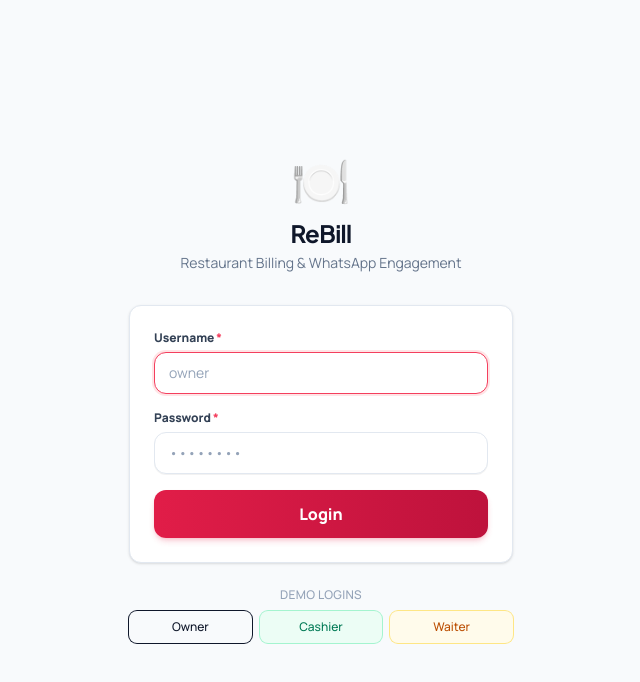
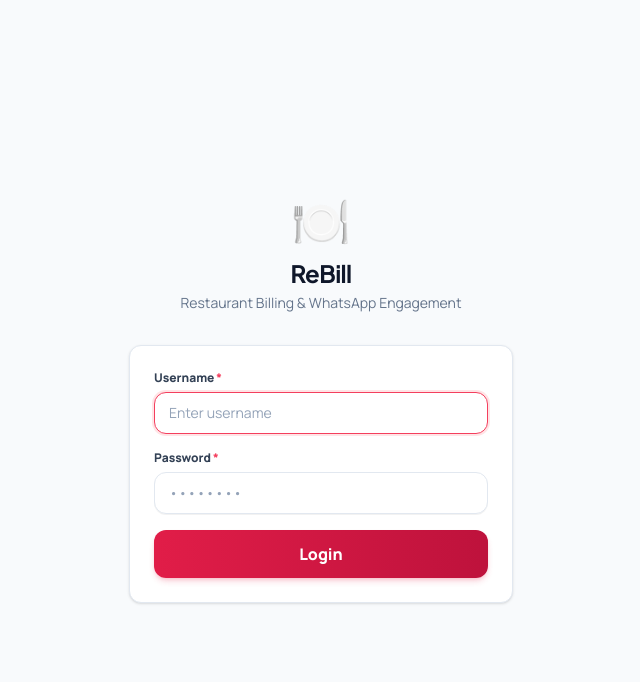
Before and after one commit to badarpurboom/rebill, a React (Vite) app in the folder frontend/: page /login in a window 1280 px wide. Shown: the top 682 px of the page, without its empty margins (319-959 px from the left). Built offline with nearby package versions, Linux system fonts and the light colour scheme; no server answers.

Commit message:
ui: remove demo logins button section from login page

```diff
--- a/frontend/src/pages/Login.jsx
+++ b/frontend/src/pages/Login.jsx
@@ -7,12 +7,6 @@
 import Button from '@/components/ui/Button'
 import { FormRow, Input } from '@/components/ui/Field'
 import { PageLoader } from '@/components/ui/Misc'
-
-const DEMO_LOGINS = [
-  { username: 'owner', password: 'owner123', label: 'Owner', tone: 'bg-brand-50 text-brand-700 ring-brand-200' },
-  { username: 'cashier', password: 'cashier123', label: 'Cashier', tone: 'bg-emerald-50 text-emerald-700 ring-emerald-200' },
-  { username: 'waiter', password: 'waiter123', label: 'Waiter', tone: 'bg-amber-50 text-amber-700 ring-amber-200' },
-]
 
 export default function Login() {
   const { login, status, role } = useAuth()
@@ -56,12 +50,6 @@
     }
   }
 
-  const fillDemo = (demo) => {
-    setValue('username', demo.username)
-    setValue('password', demo.password)
-    setFormError('')
-  }
-
   return (
     <div className="flex min-h-full items-center justify-center bg-slate-50 px-4 py-10">
       <div className="w-full max-w-sm">
@@ -81,7 +69,7 @@
             <Input
               id="username"
               autoComplete="username"
-              placeholder="owner"
+              placeholder="Enter username"
               error={errors.username}
               {...register('username', { required: 'Enter username' })}
             />
@@ -111,24 +99,6 @@
             Login
           </Button>
         </form>
-
-        <div className="mt-6">
-          <p className="mb-2 text-center text-xs font-medium tracking-wide text-slate-400 uppercase">
-            Demo logins
-          </p>
-          <div className="grid grid-cols-3 gap-2">
-            {DEMO_LOGINS.map((demo) => (
-              <button
-                key={demo.username}
-                type="button"
-                onClick={() => fillDemo(demo)}
-                className={`rounded-lg px-2 py-2 text-xs font-medium ring-1 transition hover:brightness-95 ${demo.tone}`}
-              >
-                {demo.label}
-              </button>
-            ))}
-          </div>
-        </div>
       </div>
     </div>
   )
```
